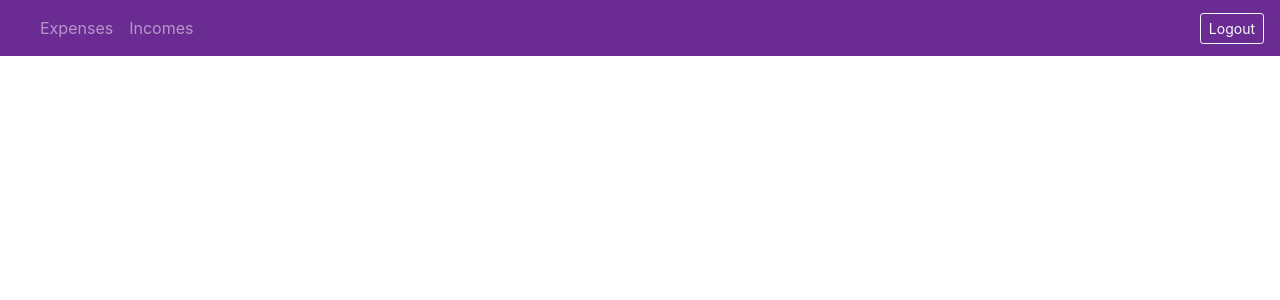
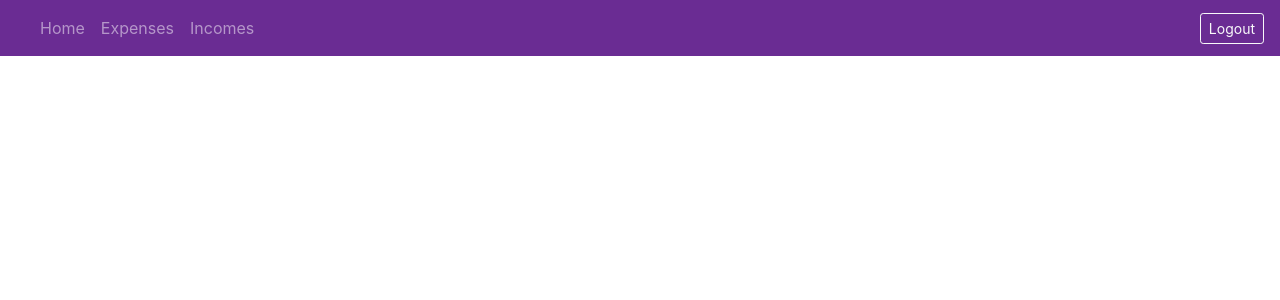
Before and after one commit to isaakbormental/saveMoney, a Django app: page / in a window 1280 px wide. Shown: the top 300 px of the page. Run offline with Django 3.2, Linux system fonts and the light colour scheme; the visitor is signed in with stand-in values (Sample User, id 1); some libraries are stand-ins or nearby versions.

Commit message:
Change navigation to home and expenses

```diff
--- a/account/templates/includes/personal_navbar.html
+++ b/account/templates/includes/personal_navbar.html
@@ -11,7 +11,11 @@
     <div class="collapse navbar-collapse" id="navbarSupportedContent">
         <ul class="navbar-nav mr-auto">
             <li class="nav-item">
-                <a class="nav-link" href="expenses/" role="button">Expenses</a>
+                <a class="nav-link" href="{% url 'index' %}" role="button">Home</a>
+
+            </li>
+            <li class="nav-item">
+                <a class="nav-link" href="{% url 'expenses-list' %}" role="button">Expenses</a>
 
             </li>
             <li class="nav-item">
--- a/account/urls.py
+++ b/account/urls.py
@@ -7,7 +7,8 @@ from django.contrib.auth.views import (LoginView,
 
 
 urlpatterns = [
-    path('', views.ListExpensesView.as_view(), name='expenses-list'),
+    path('', views.ListExpensesView.as_view(), name='index'),
+    path('expenses/', views.ListExpensesView.as_view(), name='expenses-list'),
     path('login/', LoginView.as_view(redirect_authenticated_user=True), name='login'),
     path('logout/', LogoutView.as_view(), name='logout'),
 ]
```
